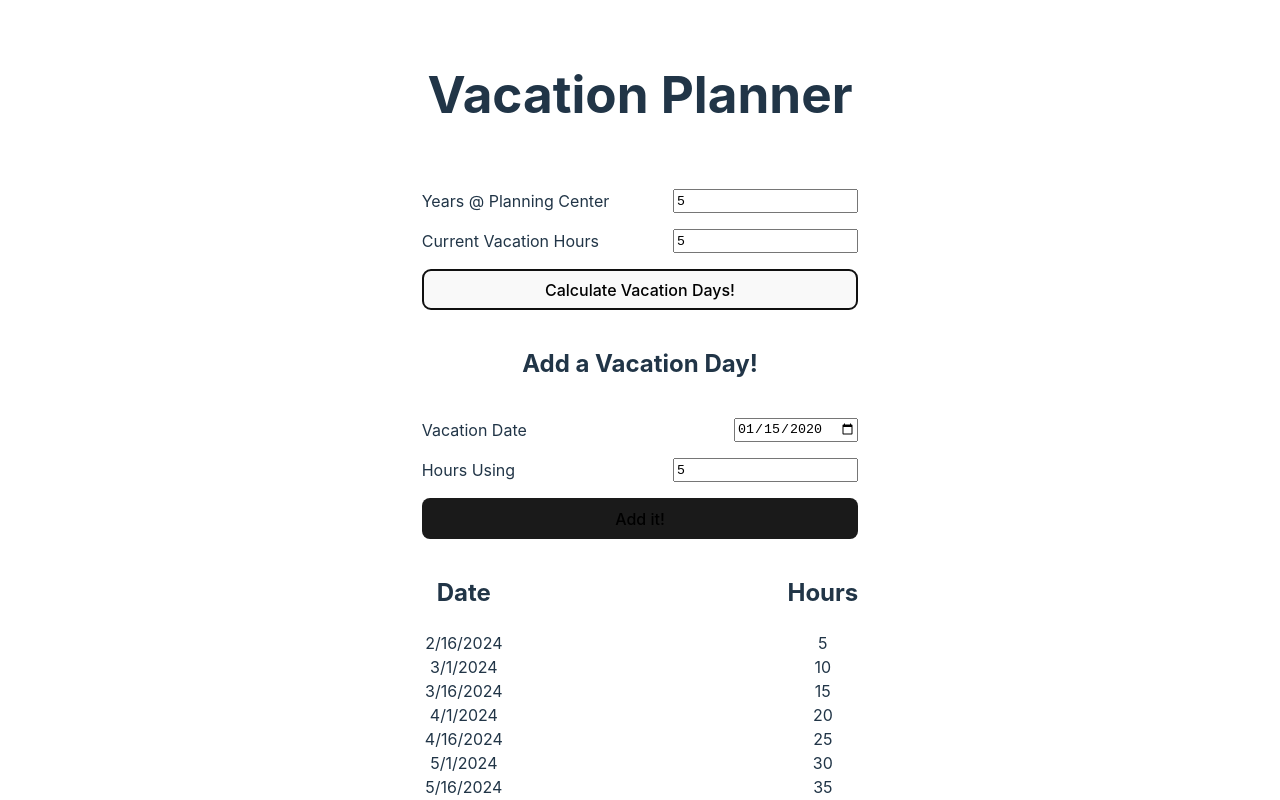
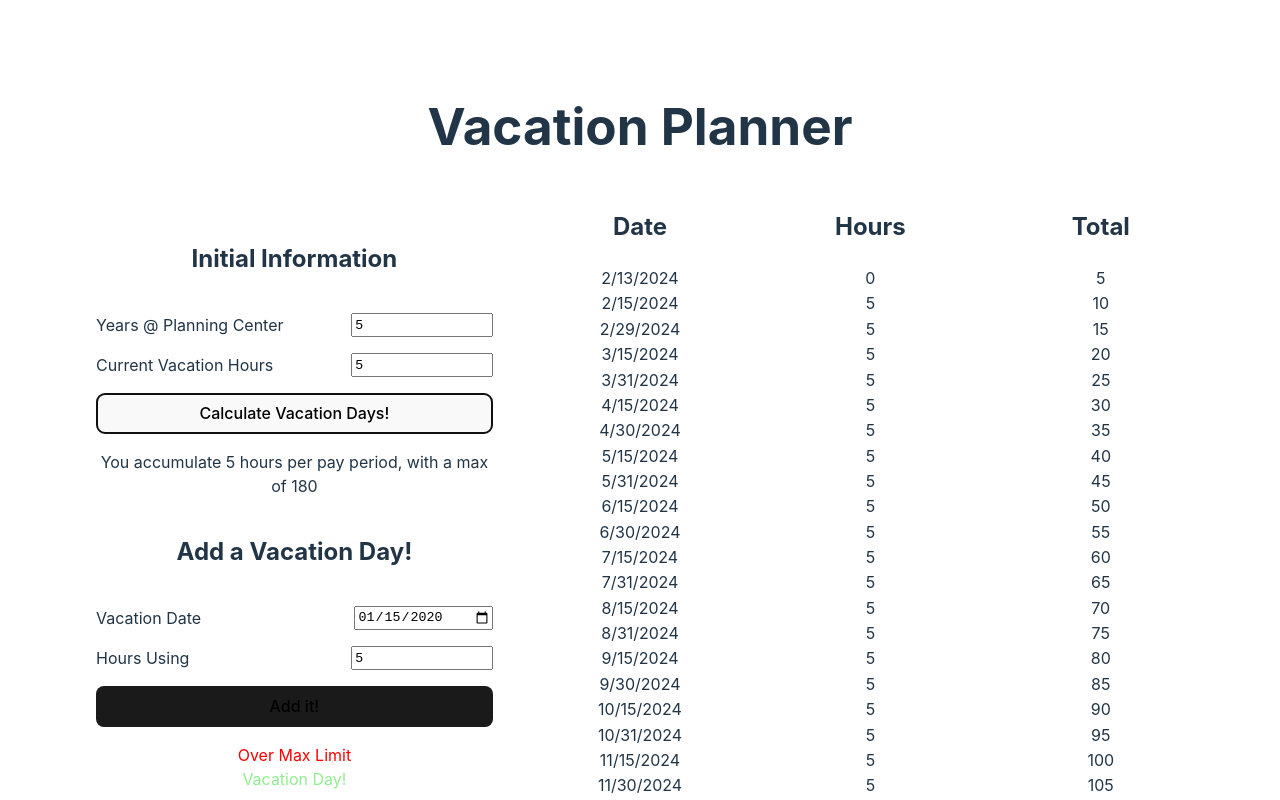
Before and after one commit to usborn116/pto-calculator, a React (Vite) app: page / in a window 1280 px wide. Both pictures are taken after typing "5", "5", "2020-01-15", "5" into the empty fields and a click on the button "Calculate Vacation Days!". Shown: the top 800 px of the page. Built offline with nearby package versions, Linux system fonts and the light colour scheme.

Commit message:
added more formatting and corrected some calculations

```diff
--- a/src/App.css
+++ b/src/App.css
@@ -1,12 +1,21 @@
 #root {
   max-width: 1280px;
   margin: 0 auto;
-  padding: 2rem;
+  padding: 4rem;
   text-align: center;
+}
+
+.layout{
+  display: grid;
+  grid-template-columns: 1fr 1.5fr;
 }
 
 .over{
   color: red;
+}
+
+.vacay{
+  color: lightgreen;
 }
 
 .pair{
@@ -17,7 +26,17 @@
 
 .table{
   display: flex;
+  flex-direction: column;
   justify-content: space-between;
+}
+
+input[type='number'], input[type='date']{
+  width: 10em;
+}
+
+.row{
+  display: grid;
+  grid-template-columns: repeat(3, 1fr);
 }
 
 .logo {
--- a/src/App.tsx
+++ b/src/App.tsx
@@ -1,81 +1,58 @@
 import { useState } from 'react'
 import './App.css'
-
-const restOfYear = (day: number) => {
-  const curr: Date = new Date()
-  const date = new Date(curr.getFullYear(), curr.getMonth(), day)
-  const arr: Date[] = []
-  for (let i = date.getMonth(); i < 12; i++){
-    arr.push(new Date(curr.getFullYear(), i, day))
-    date.setMonth(date.getMonth() + 1)
-  }
-  return arr
-}
-
-type hrParam = {
-  rate: number,
-  max: number
-}
-
-type dateLog = {
-  date: Date,
-  hrs: number,
-  payday: boolean,
-  overMax: boolean
-}
-
-type formSubmission = {
-  target: {
-    name: string,
-    value: string | number | Date
-  }
-}
-
-const accrualTable: hrParam[]= [{rate: 3.34, max: 120},
-                {rate: 3.76, max: 132},
-                {rate: 4.0, max: 144},
-                {rate: 4.34, max: 156},
-                {rate: 4.67, max: 168},
-                {rate: 5.0, max: 180}]
+import { dateLog, formSubmission, accrualTable } from './Types'
+import { restOfYear } from './Helpers'
 
 const firsts = [...restOfYear(1), ...restOfYear(16)].sort((a, b) => a.getTime() - b.getTime())
+
 if (new Date() > firsts[0]){ firsts.shift()}
-const dates: dateLog[]= []
-firsts.forEach(f => dates.push({date: f, hrs: 0, payday: true, overMax: false}))
+
+firsts.unshift(new Date())
+
+const dates: dateLog[] = []
+
+firsts.forEach(f => dates.push({date: f, hrs: 0, payday: true, overMax: false, totalHrs: 0}))
 
 function App() {
-  const [years, setYears] = useState(0)
-  const [currHrs, setCurrHrs] = useState(0)
+  const [years, setYears] = useState(-1)
+  const [currHrs, setCurrHrs] = useState(-1)
   const [hrsArr, setHrsArr] = useState([...dates])
-  const [added, setAdded] = useState<dateLog>({date: new Date(), hrs: 0, payday: false, overMax: false})
+  const [added, setAdded] = useState<dateLog>({date: new Date(), hrs: 0, payday: false, overMax: false, totalHrs: 0})
 
   const ptoParams = () => {
     const acc = accrualTable[years]['rate']
-    hrsArr[0]['hrs'] = currHrs
-    console.log('pre', hrsArr)
+    hrsArr[0]['totalHrs'] = currHrs
     for (let i = 1; i < hrsArr.length; i++){
-      let num = null
-      if (hrsArr[i]['payday'] == true){
-        num = Number(hrsArr[i - 1]['hrs'] + acc).toFixed(2)
-      } else {
-        num = Number(hrsArr[i - 1]['hrs'] + hrsArr[i]['hrs']).toFixed(2)
-      }
-      hrsArr[i]['hrs'] = Number(num)
-      if (Number(num) > accrualTable[years]['max']) hrsArr[i]['overMax'] = true
+      if (hrsArr[i]['payday'] == true) hrsArr[i]['hrs'] = acc
+      hrsArr[i]['totalHrs'] = Number((hrsArr[i]['hrs'] + hrsArr[i - 1]['totalHrs']).toFixed(2))
+      if (hrsArr[i]['totalHrs'] > accrualTable[years]['max']){
+        hrsArr[i]['totalHrs'] = accrualTable[years]['max']
+        hrsArr[i]['overMax'] = true
+       } else {
+        hrsArr[i]['overMax'] = false
+       }
     }
     setHrsArr([...hrsArr])
   }
 
   const table = (
     <div className="table">
-      <div className='col'>
+
+      <div className="row">
         <h2>Date</h2>
-        {hrsArr.map((f, i) => <div key={i}>{f.date.toLocaleDateString('en-us', { timeZone: 'UTC'})}</div>)}
+        <h2>Hours</h2>
+        <h2>Total</h2>
       </div>
-      <div className='col'>
-        <h2>Hours</h2>
-        {hrsArr.map((f, i) => <div key={i} className={f.overMax ? 'over' : ''}>{f.hrs}</div>)}
-      </div>
+
+      {hrsArr.map((f, i) => (
+        <div className={`row ${f.overMax ? 'over' : ''} ${f.payday ? '' : 'vacay'}`} key={i}>
+          <div>{f.date.toLocaleDateString('en-us', { timeZone: 'America/Los_Angeles'})}</div>
+          <div>{f.hrs}</div>
+          <div className={f.overMax ? 'over' : ''}>{f.totalHrs}</div>
+        </div>
+        )
+      )}
+
     </div>
   )
 
@@ -90,21 +67,29 @@ function App() {
     hrsArr.push(added)
     hrsArr.sort((a, b) => a.date.getTime() - b.date.getTime())
     ptoParams()
+    //setAdded(values => ({...values, date: new Date(), hrs: 0, payday: false, overMax: false, totalHrs: 0}))
     setHrsArr([...hrsArr])
   }
+
   return (
     <>
       <h1>Vacation Planner</h1>
+      <div className="layout">
       <div className="card">
+        <h2>Initial Information</h2>
         <div className="pair">
         <label>Years @ Planning Center</label><br></br>
-        <input type='number' onChange={(e) => setYears(() => Number(e.target.value))}/>
+        <input type='number' onChange={(e) => setYears(() => Number(e.target.value) > 5 ? 5 : Number(e.target.value))}/>
         </div>
         <div className="pair">
         <label>Current Vacation Hours</label><br></br>
         <input type='number' onChange={(e) => setCurrHrs(() => Number(e.target.value))}/>
         </div>
         <button onClick={() => ptoParams()}>Calculate Vacation Days!</button>
+        { years > -1 ?
+        <div>You accumulate {accrualTable[years]['rate']} hours per pay period, with a max of {accrualTable[years]['max']}</div> :
+        ''
+        }
         <div className="form">
             <form onSubmit={handleSubmit}>
               <h2>Add a Vacation Day!</h2>
@@ -119,8 +104,12 @@ function App() {
               <input type="submit" value="Add it!"></input>
             </form>
         </div>
+        <div className="key">
+          <div className='over'>Over Max Limit</div>
+          <div className='vacay'>Vacation Day!</div>
+        </div>
+      </div>
         {table}
-
       </div>
     </>
   )
--- /dev/null
+++ b/src/Helpers.tsx
@@ -0,0 +1,10 @@
+export const restOfYear = (day: number) => {
+    const curr: Date = new Date()
+    const date: Date = new Date(curr.getFullYear(), curr.getMonth(), day)
+    const arr: Date[] = []
+    for (let i = date.getMonth(); i < 12; i++){
+      arr.push(new Date(curr.getFullYear(), i, day))
+      date.setMonth(date.getMonth() + 1)
+    }
+    return arr
+}
--- /dev/null
+++ b/src/Types.tsx
@@ -0,0 +1,27 @@
+
+export type hrParam = {
+    rate: number,
+    max: number
+  }
+
+export type dateLog = {
+    date: Date,
+    hrs: number,
+    payday: boolean,
+    overMax: boolean,
+    totalHrs: number
+  }
+
+export type formSubmission = {
+    target: {
+      name: string,
+      value: string | number | Date
+    }
+  }
+
+export const accrualTable: hrParam[]= [{rate: 3.34, max: 120},
+    {rate: 3.76, max: 132},
+    {rate: 4.0, max: 144},
+    {rate: 4.34, max: 156},
+    {rate: 4.67, max: 168},
+    {rate: 5.0, max: 180}]
```
Also changed, not shown: 1 other file (tests, documents, lock files or other folders).
